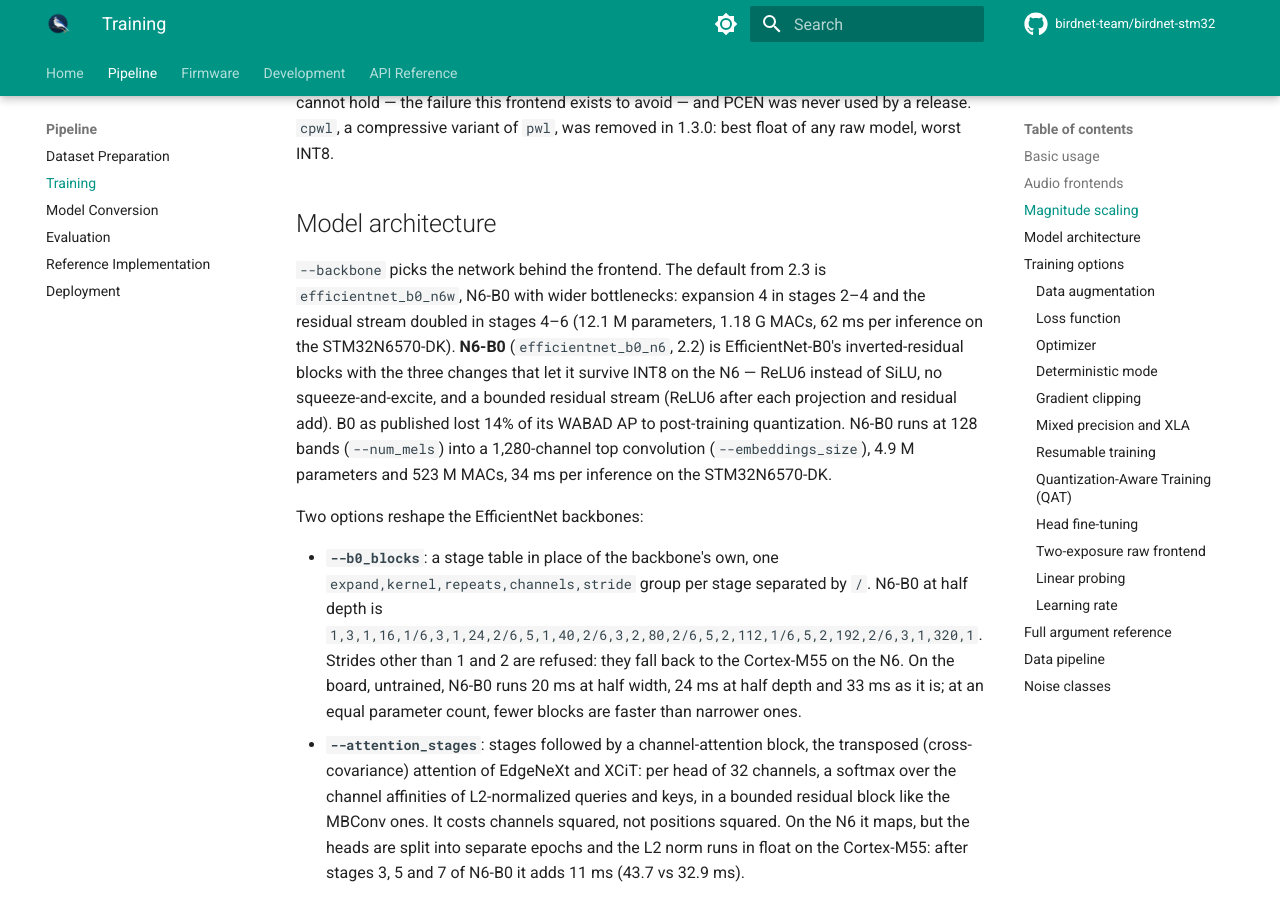
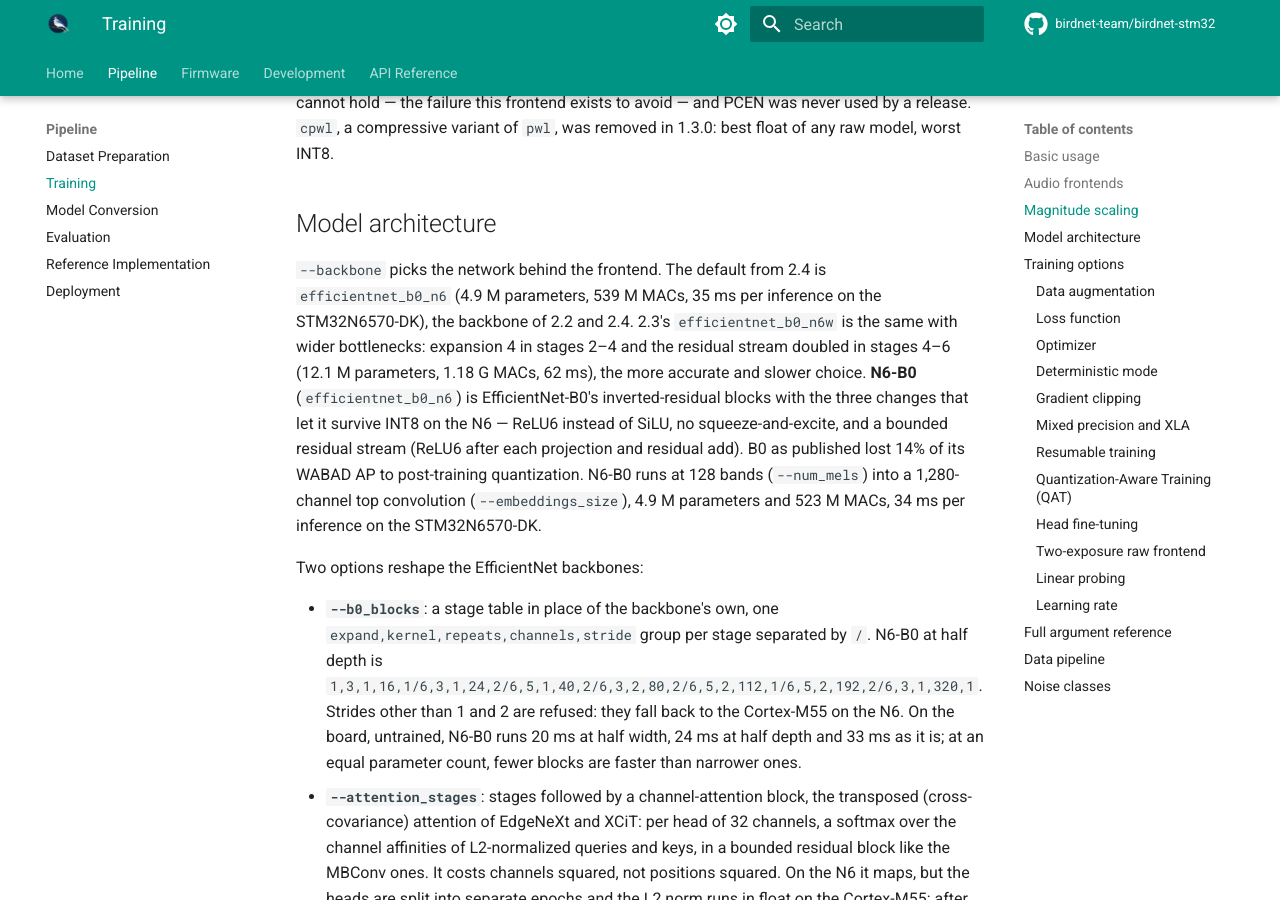
Before and after one commit to birdnet-team/birdnet-stm32, an MkDocs documentation site: the page built from docs/training.md, in a window 1280 px wide and 900 px high, scrolled down 1943 px. Built offline with MkDocs 1.6.1 and Material for MkDocs 9.7.7, drawn with Linux system fonts in a browser that asks for light colours; comment, search, counter and statistics services are not loaded; some of the changed text lies outside the part shown.

Commit message:
Train the 2.4 backbone by default

```diff
--- a/docs/training.md
+++ b/docs/training.md
@@ -74,11 +74,13 @@ was removed in 1.3.0: best float of any raw model, worst INT8.
 
 ## Model architecture
 
-`--backbone` picks the network behind the frontend. The default from 2.3 is
-`efficientnet_b0_n6w`, N6-B0 with wider bottlenecks: expansion 4 in stages 2–4
-and the residual stream doubled in stages 4–6 (12.1 M parameters, 1.18 G MACs,
-62 ms per inference on the STM32N6570-DK). **N6-B0** (`efficientnet_b0_n6`,
-2.2) is EfficientNet-B0's inverted-residual blocks
+`--backbone` picks the network behind the frontend. The default from 2.4 is
+`efficientnet_b0_n6` (4.9 M parameters, 539 M MACs, 35 ms per inference on the
+STM32N6570-DK), the backbone of 2.2 and 2.4. 2.3's `efficientnet_b0_n6w` is
+the same with wider bottlenecks: expansion 4 in stages 2–4 and the residual
+stream doubled in stages 4–6 (12.1 M parameters, 1.18 G MACs, 62 ms), the more
+accurate and slower choice. **N6-B0** (`efficientnet_b0_n6`) is
+EfficientNet-B0's inverted-residual blocks
 with the three changes that let it survive INT8 on the N6 — ReLU6 instead of
 SiLU, no squeeze-and-excite, and a bounded residual stream (ReLU6 after each
 projection and residual add). B0 as published lost 14% of its WABAD AP to
@@ -488,7 +490,7 @@ The chunk PR-AUC metric is logged as `pr_auc` and does not select checkpoints.
 | `--depth_multiplier` | 1 | Block repeats per stage |
 | `--dw_kernel_size` | 5 | Depthwise kernel in stages 2–4: `5` or `3` |
 | `--stage_widths` | 32 86 342 683 | Base channels of the four stages, before `--alpha` (2.0: 32 64 128 256) |
-| `--backbone` | efficientnet_b0_n6w | `efficientnet_b0_n6w` (2.3: N6-B0 with wider bottlenecks, expansion 4 in stages 2–4 and the residual stream ×2 in stages 4–6), `efficientnet_b0_n6` (2.2, N6-B0: EfficientNet-B0 with ReLU6, no squeeze-and-excite and a bounded residual stream) or `dscnn` (releases up to 2.1); `--alpha`, `--depth_multiplier`, `--dw_kernel_size` and `--stage_widths` apply to `dscnn` only |
+| `--backbone` | efficientnet_b0_n6 | `efficientnet_b0_n6` (2.2 and 2.4, N6-B0: EfficientNet-B0 with ReLU6, no squeeze-and-excite and a bounded residual stream), `efficientnet_b0_n6w` (2.3: N6-B0 with wider bottlenecks, expansion 4 in stages 2–4 and the residual stream ×2 in stages 4–6) or `dscnn` (releases up to 2.1); `--alpha`, `--depth_multiplier`, `--dw_kernel_size` and `--stage_widths` apply to `dscnn` only |
 | `--b0_blocks` | the backbone's own | Stage table for the EfficientNet backbones: `expand,kernel,repeats,channels,stride` per stage, separated by `/` |
 | `--attention_stages` | none | EfficientNet stages (1-based) followed by a channel-attention block |
 | `--raw_exposure_gain` | 16 (raw) | Gain of the raw filterbank's second, clamped exposure, mixed per band into a knee compressor; 1 = one exposure (raw only) |
```
Also changed, not shown: CHANGELOG.md (+6 -0 lines), README.md (+1 -1 lines), docs/index.md (+3 -3 lines), 2 other files.
